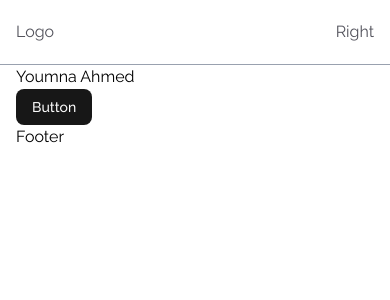
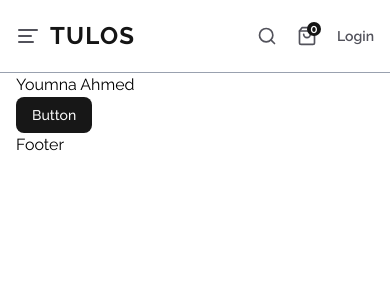
Before and after one commit to Youmnaelzany/tulos-app, a Next.js app: page / in a window 390 px wide. Shown: the top 300 px of the page. Built offline with nearby package versions, Linux system fonts and the light colour scheme.

Commit message:
feat: add CartIcon, MobileMenu, and SearchBar components; update Header and Logo components for improved layout

```diff
--- /dev/null
+++ b/components/CartIcon.tsx
@@ -0,0 +1,15 @@
+import Link from "next/link";
+
+import { ShoppingBag } from "lucide-react";
+
+const CartIcon = () => {
+  return (
+    <Link href={"/cart"} className="group relative">
+      <ShoppingBag className="group-hover:text-darkColor hoverEffect size-5" />
+      <span className="bg-darkColor absolute -top-1 -right-1 flex size-3.5 items-center justify-center rounded-full text-xs font-semibold text-white">
+        0
+      </span>
+    </Link>
+  );
+};
+export default CartIcon;
--- a/components/Header.tsx
+++ b/components/Header.tsx
@@ -1,17 +1,35 @@
+import CartIcon from "./CartIcon";
 import Container from "./Container";
 import HeaderMenu from "./HeaderMenu";
 import Logo from "./Logo";
+import MobileMenu from "./MobileMenu";
+import SearchBar from "./Searchbar";
 
+<CartIcon />;
 const Header = () => {
   return (
     <header className="border-b border-b-gray-400 bg-white py-5">
       <Container className="text-lightColor flex items-center justify-between gap-7">
         {/* Left Nav */}
         <HeaderMenu />
-        {/* Logo */}
-        <Logo />
+        <div className="flex w-auto items-center justify-center gap-2.5 md:w-1/3">
+          {/* Logo */}
+          <MobileMenu />
+          <Logo>Tulos</Logo>
+        </div>
         {/* Right Nav */}
-        <div className="">Right</div>
+        <div className="flex w-auto items-center justify-end gap-5 md:w-1/3">
+          {/* Search Bar */}
+          <SearchBar />
+          {/* Cart Icon */}
+          <CartIcon />
+          {/* Clerk */}
+          <div className="">
+            <button className="font hover:text-darkColor hoverEffect text-sm font-semibold">
+              Login
+            </button>
+          </div>
+        </div>
       </Container>
     </header>
   );
--- a/components/Logo.tsx
+++ b/components/Logo.tsx
@@ -1,4 +1,23 @@
-const Logo = () => {
-  return <div>Logo</div>;
+import Link from "next/link";
+
+import { cn } from "@/lib/utils";
+
+interface LogoProps {
+  children?: React.ReactNode;
+  className?: string;
+}
+const Logo = ({ children, className }: LogoProps) => {
+  return (
+    <Link href={"/"}>
+      <h2
+        className={cn(
+          "text-darkColor text-2xl font-black tracking-wider uppercase",
+          className
+        )}
+      >
+        {children}
+      </h2>
+    </Link>
+  );
 };
 export default Logo;
--- /dev/null
+++ b/components/MobileMenu.tsx
@@ -0,0 +1,10 @@
+import { AlignLeft } from "lucide-react";
+
+const MobileMenu = () => {
+  return (
+    <div>
+      <AlignLeft className="hoverEffect hover:text-darkColor cursor-pointer md:hidden" />
+    </div>
+  );
+};
+export default MobileMenu;
--- /dev/null
+++ b/components/Searchbar.tsx
@@ -0,0 +1,10 @@
+import { Search } from "lucide-react";
+
+const SearchBar = () => {
+  return (
+    <div>
+      <Search className="hover:text-darkColor hoverEffect size-5" />
+    </div>
+  );
+};
+export default SearchBar;
```
